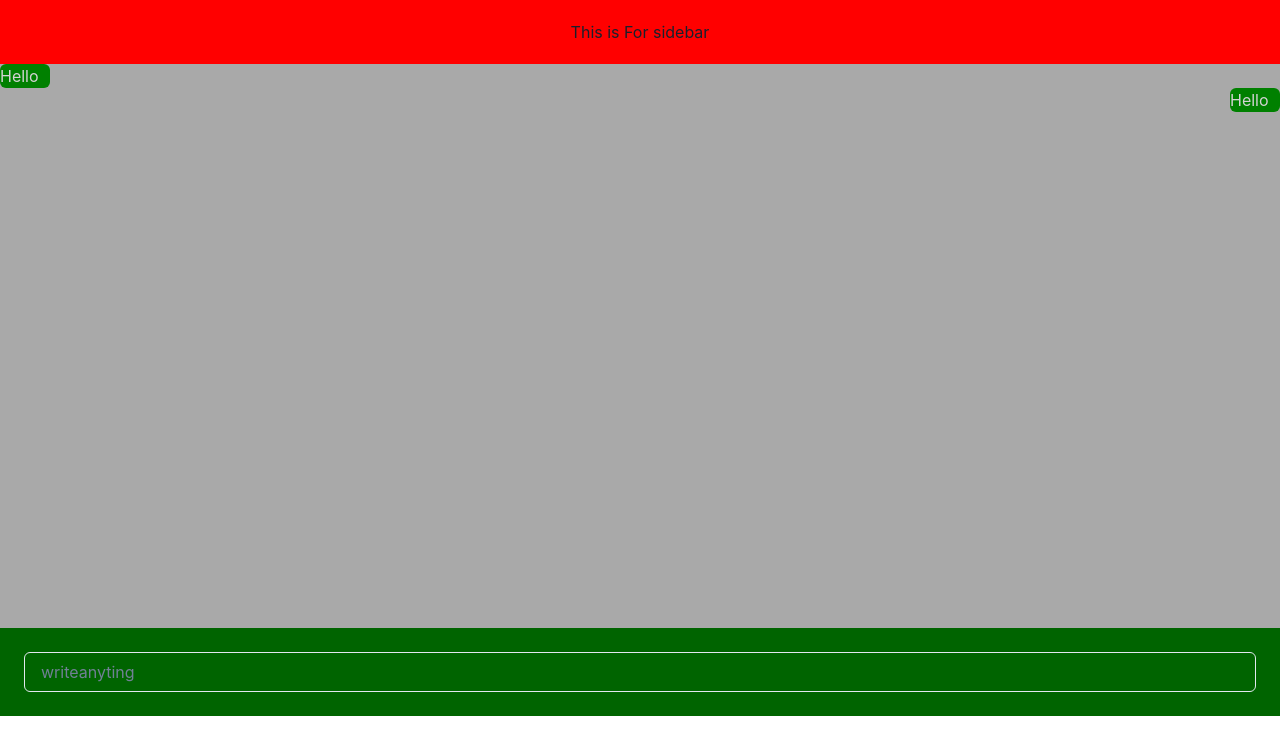
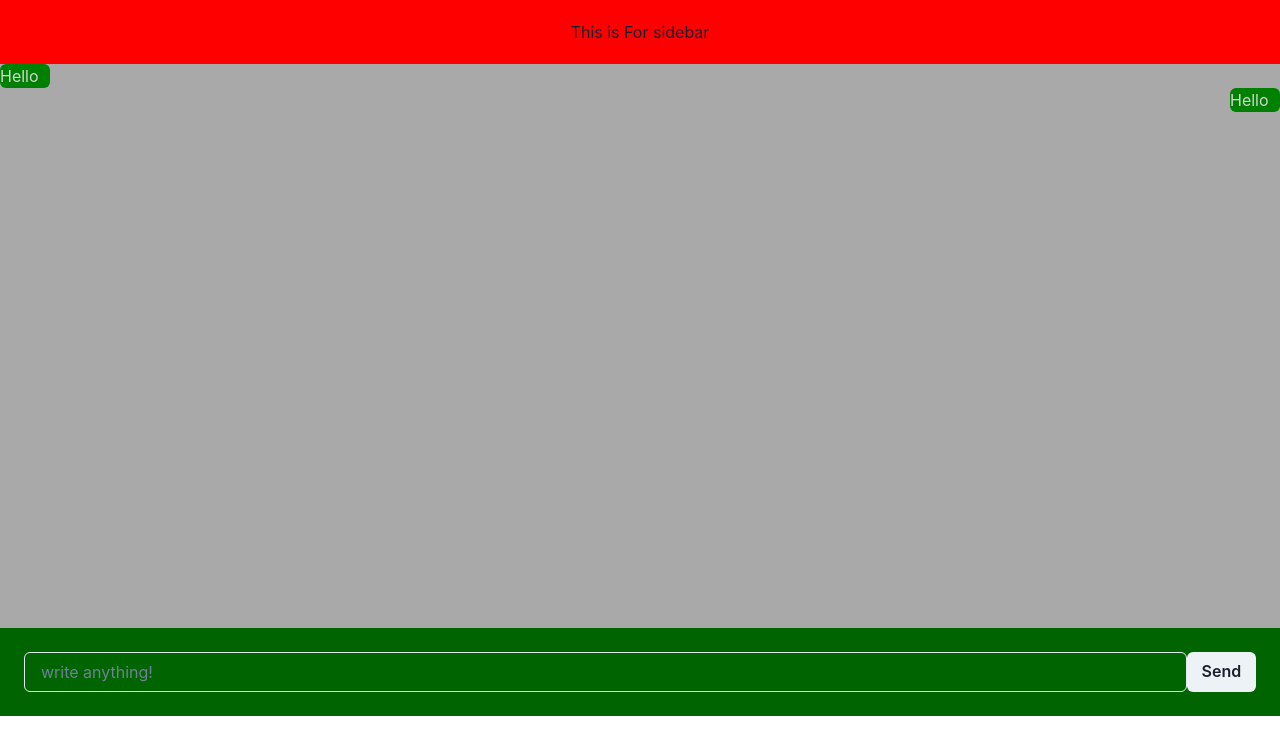
Before and after one commit to Fahlevi20/gpt-chatbot-next-js, a Next.js app: page / in a window 1280 px wide. Shown: the top 754 px of the page. Built offline with nearby package versions, Linux system fonts and the light colour scheme.

Commit message:
add button ui

```diff
--- a/src/app/components/Chat/Chat.tsx
+++ b/src/app/components/Chat/Chat.tsx
@@ -26,9 +26,13 @@ export  default function Chat() {
 
         </Flex>
         <Flex backgroundColor={'darkgreen'} p={6}>
-            <Input placeholder="writeanyting" color={'white'}/>
+            <Input placeholder="write anything!" color={'white'}/>
+            <Button colorScheme="gray">
+            Send
+        </Button>
 
         </Flex>
+
 
         </Box>
 
```
